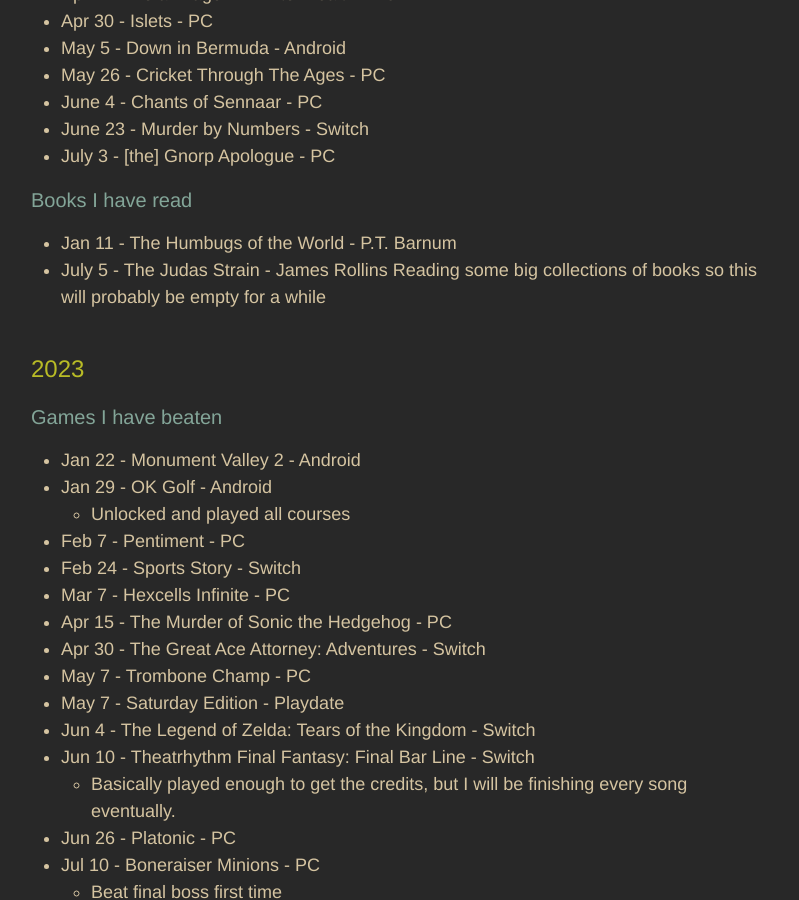
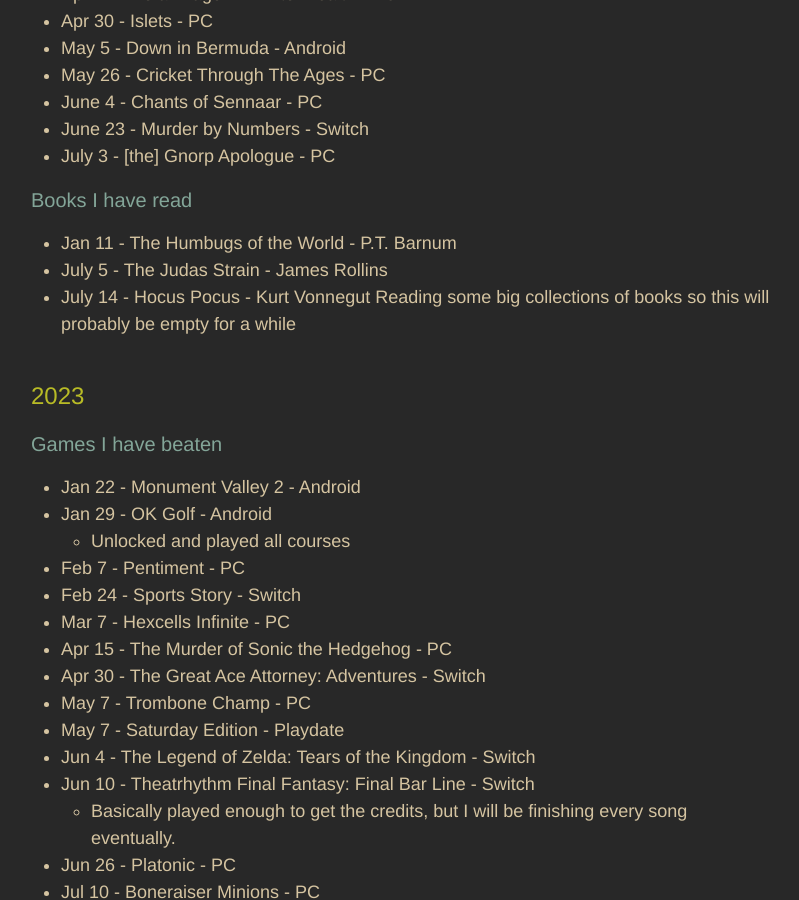
Before and after one commit to adkinsrs/sadkins_site, a Jekyll site: the page built from misc.md, in a window 1280 px wide and 900 px high, scrolled down 767 px. Shown: the whole window, without its empty margins (239-1038 px from the left). Built offline with Jekyll 4.4.1, drawn with Linux system fonts in a browser that asks for light colours.

Commit message:
read a book

```diff
--- a/misc.md
+++ b/misc.md
@@ -36,6 +36,7 @@
 
 * Jan 11 - The Humbugs of the World - P.T. Barnum
 * July 5 - The Judas Strain - James Rollins
+* July 14 - Hocus Pocus - Kurt Vonnegut
 Reading some big collections of books so this will probably be empty for a while
 
 ## 2023
```
